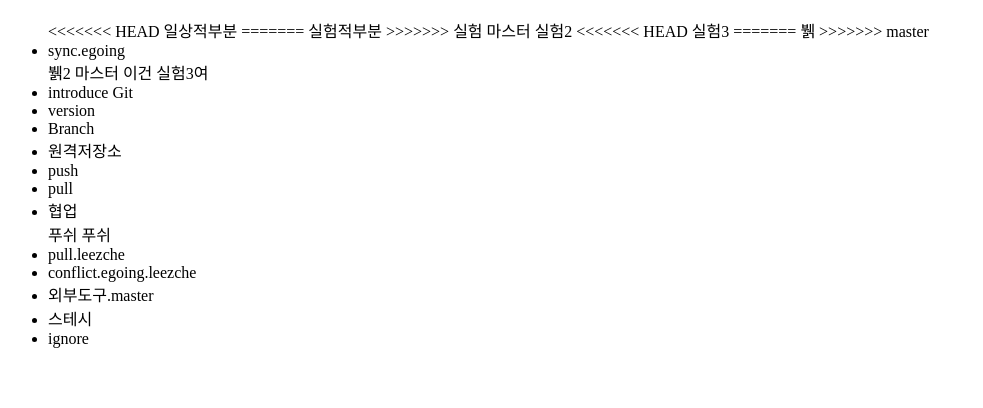
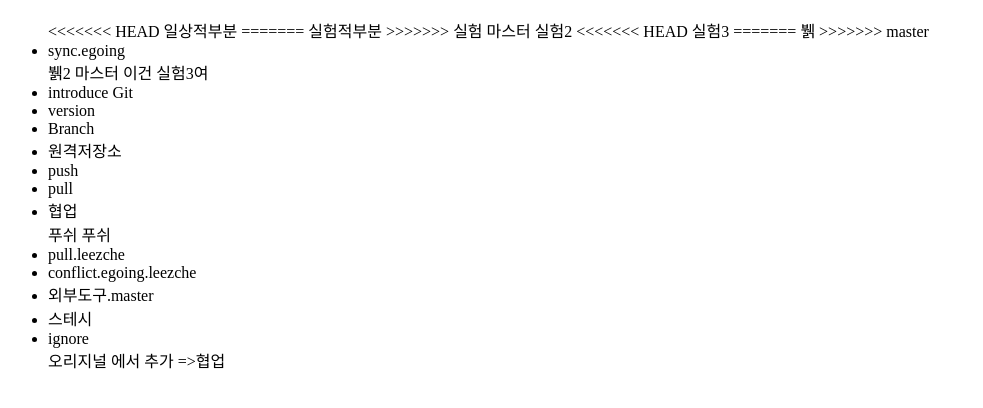
Before and after one commit to uderrick/GSH, a plain HTML site: page index.html in a window 1280 px wide. Shown: the part 48-456 px from the top of the page, without its empty margins (0-983 px from the left). Drawn offline with Linux system fonts and the light colour scheme.

Commit message:
push.original

```diff
--- a/index.html
+++ b/index.html
@@ -39,6 +39,7 @@
             <li>외부도구.master</li>
             <li>스테시</li>
             <li>ignore</li>
+            오리지널 에서 추가 =>협업
         </ul>
     </body>
 </html>
```
